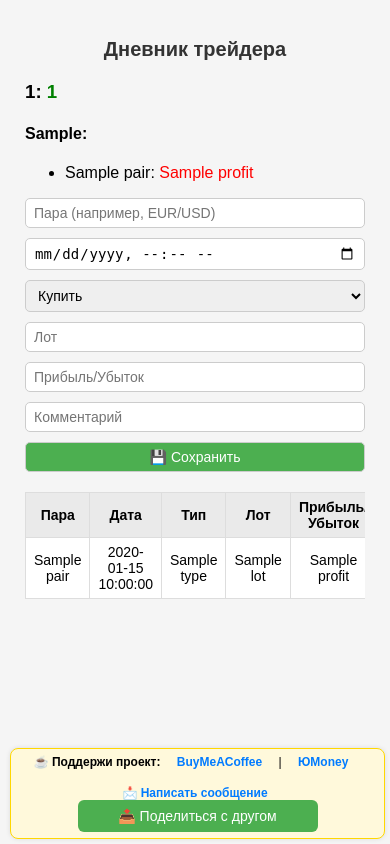
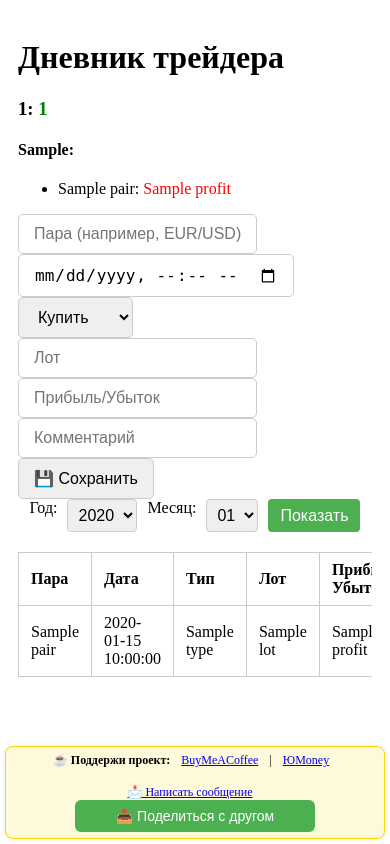
Before and after one commit to KakariA2/trader_diary, a Flask app: template templates/index.html in a window 390 px wide. Run offline with Flask 3, Linux system fonts and the light colour scheme; the template is opened without the code that fills it: most values are stand-ins (such as "Sample title", 1, 10 or a date in 2020).

Commit message:
Добавлена фильтрация по месяцу в index и логика в app.py

```diff
--- a/app.py
+++ b/app.py
@@ -93,14 +93,42 @@ def init_db():
     conn.commit()
     conn.close()
 
-# Главная страница
+# Главная страница с фильтром по году и месяцу
 @app.route('/', methods=['GET'])
 def index():
     lang = request.args.get('lang', 'ru')
     texts = translations.get(lang, translations['ru'])
 
+    # Получаем год и месяц из параметров GET
+    year = request.args.get('year')
+    month = request.args.get('month')
+
+    now = datetime.datetime.now()
+    if not year or not year.isdigit():
+        year = now.year
+    else:
+        year = int(year)
+
+    if not month or not month.isdigit():
+        month = now.month
+    else:
+        month = int(month)
+
+    # Формируем даты для фильтрации
+    start_date = f"{year}-{month:02d}-01 00:00"
+    if month == 12:
+        end_year = year + 1
+        end_month = 1
+    else:
+        end_year = year
+        end_month = month + 1
+    end_date = f"{end_year}-{end_month:02d}-01 00:00"
+
     conn = get_db_connection()
-    trades = conn.execute('SELECT * FROM trades ORDER BY id DESC').fetchall()
+    trades = conn.execute(
+        "SELECT * FROM trades WHERE date >= ? AND date < ? ORDER BY date DESC",
+        (start_date, end_date)
+    ).fetchall()
     conn.close()
 
     total_profit = sum(trade['profit'] for trade in trades)
@@ -109,12 +137,17 @@ def index():
         pair = trade['pair']
         profit_by_pair[pair] = profit_by_pair.get(pair, 0) + trade['profit']
 
+    years = list(range(2020, now.year + 1))
+
     return render_template('index.html',
                            trades=trades,
                            total_profit=total_profit,
                            profit_by_pair=profit_by_pair,
                            texts=texts,
-                           lang=lang)
+                           lang=lang,
+                           years=years,
+                           selected_year=year,
+                           selected_month=month)
 
 # Добавление сделки
 @app.route('/add', methods=['POST'])
--- a/templates/index.html
+++ b/templates/index.html
@@ -12,143 +12,7 @@
      crossorigin="anonymous"></script>
 
     <style>
-        body {
-            font-family: Arial, sans-serif;
-            background: #f5f5f5;
-            margin: 10px;
-            padding: 10px;
-        }
-
-        h1 {
-            text-align: center;
-            color: #333;
-        }
-
-        form {
-            display: flex;
-            flex-wrap: wrap;
-            gap: 10px;
-            justify-content: center;
-            margin-bottom: 20px;
-        }
-
-        form input, form select, form button {
-            padding: 10px 12px;
-            font-size: 16px;
-            border-radius: 5px;
-            border: 1px solid #ccc;
-            flex: 1 1 200px;
-            box-sizing: border-box;
-        }
-
-        form button {
-            background-color: #4CAF50;
-            color: white;
-            cursor: pointer;
-        }
-
-        .container {
-            max-width: 900px;
-            margin: 0 auto;
-            padding: 10px;
-        }
-
-        .table-wrapper {
-            overflow-x: auto;
-        }
-
-        table {
-            width: 100%;
-            border-collapse: collapse;
-            background-color: white;
-            margin-bottom: 20px;
-        }
-
-        th, td {
-            padding: 10px;
-            border: 1px solid #ddd;
-            text-align: center;
-        }
-
-        th {
-            background-color: #eaeaea;
-        }
-
-        /* Фиксированный блок поддержки по центру снизу */
-        .support-box {
-            position: fixed;
-            bottom: 15px;
-            left: 50%;
-            transform: translateX(-50%);
-            background-color: #fff9db;
-            border: 1px solid #ffd700;
-            border-radius: 8px;
-            padding: 10px 14px;
-            font-size: 14px;
-            z-index: 1000;
-            box-shadow: 0 0 5px rgba(0,0,0,0.1);
-            user-select: none;
-            cursor: default;
-            opacity: 1;
-            pointer-events: auto;
-            white-space: nowrap;
-        }
-
-        .support-box a {
-            margin: 0 5px;
-            text-decoration: none;
-            color: #007BFF;
-            font-weight: bold;
-        }
-
-        /* Мобильная адаптация */
-        @media (max-width: 600px) {
-            form {
-                flex-direction: column;
-                align-items: stretch;
-            }
-
-            form input, form select, form button {
-                font-size: 14px;
-                padding: 6px 8px;
-                width: 100%;
-                flex: none;
-            }
-
-            table, thead, tbody, th, td, tr {
-                font-size: 0.9em;
-            }
-
-            .support-box {
-                bottom: 5px;
-                font-size: 12px;
-                padding: 6px 10px;
-                white-space: normal;
-                left: 10px;
-                transform: none;
-                max-width: calc(100% - 20px);
-            }
-
-            h1 {
-                font-size: 20px;
-                margin-bottom: 10px;
-            }
-
-            body {
-                margin: 10px;
-            }
-
-            .container {
-                padding: 5px;
-            }
-
-            th, td {
-                font-size: 14px;
-                padding: 6px 8px;
-            }
-        }
-
-      .partner-link
+        /* можно оставить свой стиль, он уже есть в style.css */
     </style>
 </head>
 <body>
@@ -174,6 +38,7 @@
             </ul>
         </div>
 
+        <!-- Форма добавления сделки -->
         <form action="/add" method="POST">
             <input type="text" name="pair" placeholder="Пара (например, EUR/USD)" required>
             <input type="datetime-local" name="date" required>
@@ -187,6 +52,26 @@
             <button type="submit">💾 Сохранить</button>
         </form>
 
+        <!-- Форма фильтрации по году и месяцу -->
+        <form method="GET" action="/" style="margin-bottom: 20px; display: flex; justify-content: center; gap: 10px; flex-wrap: wrap;">
+          <label for="year">Год:</label>
+          <select name="year" id="year" style="padding: 6px; border-radius: 4px; border: 1px solid #ccc;">
+            {% for y in years %}
+              <option value="{{ y }}" {% if y == selected_year %}selected{% endif %}>{{ y }}</option>
+            {% endfor %}
+          </select>
+
+          <label for="month">Месяц:</label>
+          <select name="month" id="month" style="padding: 6px; border-radius: 4px; border: 1px solid #ccc;">
+            {% for m in range(1, 13) %}
+              <option value="{{ m }}" {% if m == selected_month %}selected{% endif %}>{{ "{:02d}".format(m) }}</option>
+            {% endfor %}
+          </select>
+
+          <button type="submit" style="padding: 6px 12px; background-color: #4CAF50; color: white; border: none; border-radius: 4px; cursor: pointer;">Показать</button>
+        </form>
+
+        <!-- Таблица сделок -->
         <div class="table-wrapper">
             <table>
                 <thead>
@@ -213,6 +98,7 @@
                 </tbody>
             </table>
         </div>
+
         <script async src="https://pagead2.googlesyndication.com/pagead/js/adsbygoogle.js?client=ca-pub-3753146282257487"
              crossorigin="anonymous"></script>
         <script>
@@ -225,12 +111,13 @@
     </div>
 
     <div class="support-box">
-	 <!-- Блок поддержки -->
-	   <center>     <div style="margin-bottom: 5px;">
+	   <center>
+        <div style="margin-bottom: 5px;">
           ☕ <strong>Поддержи проект:</strong>
           <a href="https://buymeacoffee.com/kakari" target="_blank" rel="noopener noreferrer">BuyMeACoffee</a> |
           <a href="https://yoomoney.ru/to/4100119196832465" target="_blank" rel="noopener noreferrer">ЮMoney</a>
-      </div> </center>
+        </div>
+	   </center>
 
       <div style="margin-top: 8px; text-align: center;">
         <a href="/feedback" style="margin-right: 10px;">📩 Написать сообщение</a>
```
Lines whose indentation alone changed are shown as unchanged.
